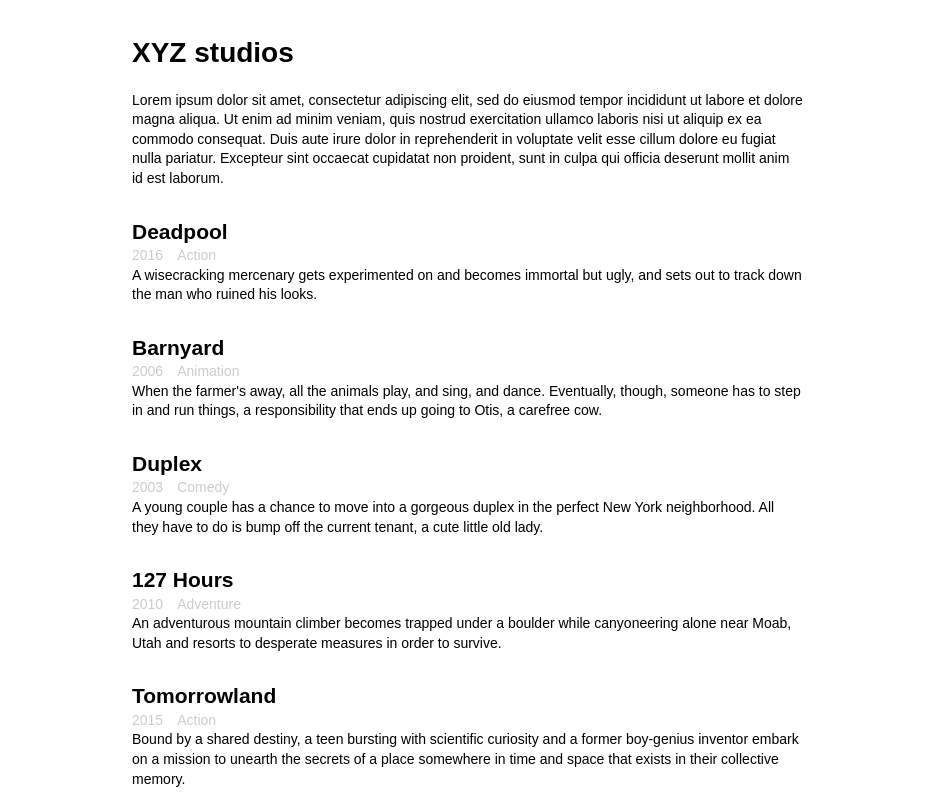
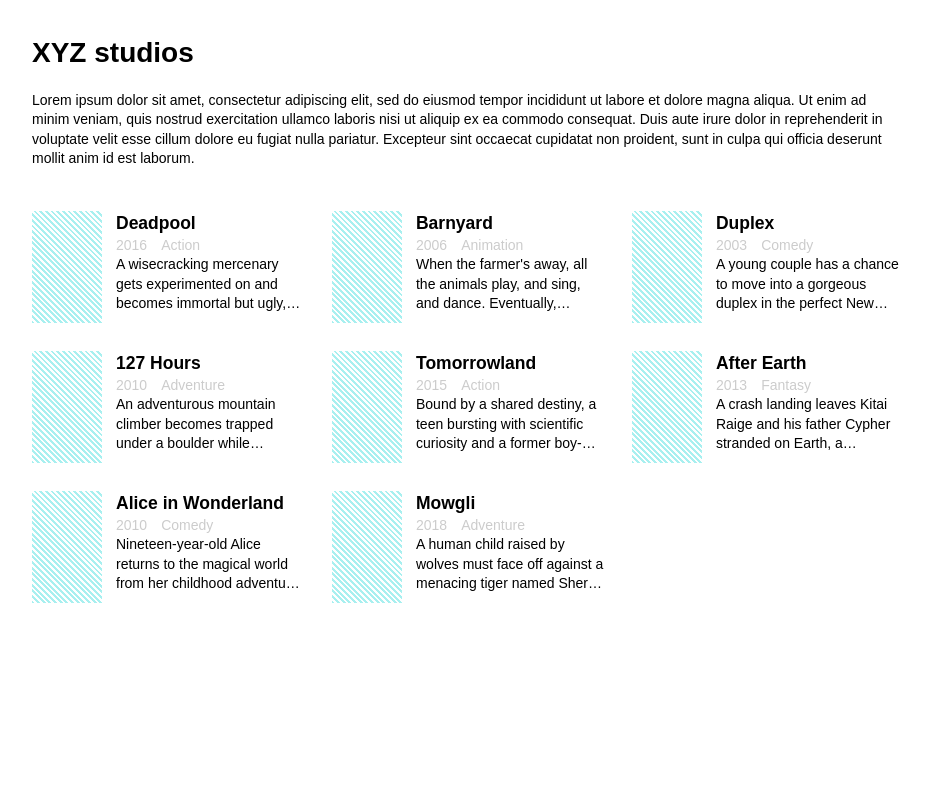
Before and after one commit to owlgrass/gdshive-movie-test, a Vue app: page / in a window 1280 px wide. Shown: the top 800 px of the page, without its empty margins (172-1102 px from the left). Built offline with nearby package versions, Linux system fonts and the light colour scheme.

Commit message:
Setup movie grid

```diff
--- a/src/App.vue
+++ b/src/App.vue
@@ -21,6 +21,13 @@
 
 	--main-background: white;
 
+	--box-shadow-hover:
+		0 5px 10px -3px hsla(0, 0%, 0%, .2), /* ambient shadow */
+		0 6px 6px -8px hsla(0, 0%, 0%, .2); /* cast shadow */
+	--box-shadow-focus:
+		0 4px 25px -6px hsla(0, 0%, 0%, .2),
+		0 12px 8px -10px hsla(0, 0%, 0%, .5);
+
 
 	/* Media query breakpoints */
 	--breakpoint-sm: 500px;
@@ -30,7 +37,7 @@
 }
 
 body {
-	max-width: var(--breakpoint-md);
+	max-width: 900px;
 	margin: 0 auto;
 
 	font-size: 0.875rem; /* 14px. Browser typical :root font-size is 16px */
--- a/src/views/Home.vue
+++ b/src/views/Home.vue
@@ -27,7 +27,7 @@ export default {
 </script>
 
 <style scoped>
-.home {
+.home > header {
 	padding: 1em;
 }
 </style>
--- a/src/views/Home/MovieGrid.vue
+++ b/src/views/Home/MovieGrid.vue
@@ -10,7 +10,7 @@
 			Fetching...
 		</div>
 
-		<MovieGridMovie
+		<MovieGridItem
 			v-else
 			class="grid-item"
 			v-for="movie in movies"
@@ -22,7 +22,7 @@
 </template>
 
 <script>
-import MovieGridMovie from './MovieGridMovie'
+import MovieGridItem from './MovieGridItem'
 
 export default {
 	name: 'MovieGrid',
@@ -68,12 +68,15 @@ export default {
 		this.fetchData()
 	},
 	components: {
-		MovieGridMovie
+		MovieGridItem
 	}
 }
 </script>
 
 <style scoped>
 .movie-grid {
+	display: flex;
+	flex-direction: row;
+	flex-wrap: wrap;
 }
 </style>
--- /dev/null
+++ b/src/views/Home/MovieGridItem.vue
@@ -0,0 +1,126 @@
+<template>
+	<a
+		class="movie-grid-item"
+		v-if="typeof movie === 'object' && movie.name"
+	>
+
+		<div class="image-container">
+			<!-- TODO: image here -->
+		</div>
+
+		<div class="descriptions">
+			<h2>{{ movie.name }}</h2>
+			<div class="tags">
+				<span v-text="movie.productionYear"></span>
+				<span v-text="movie.genre"></span>
+			</div>
+			<div class="synopsis" v-html="movie.synopsisShort"></div>
+		</div>
+
+	</a>
+</template>
+
+<script>
+export default {
+	name: 'MovieGridItem',
+	props: {
+		movie: {
+			default: () => {}
+		}
+	},
+	data() {
+		return {
+
+		}
+	},
+}
+</script>
+
+<style scoped>
+
+.movie-grid-item {
+	padding: 1em;
+	cursor: pointer;
+
+	/* Disable Android's blue highlight on touch */
+	-webkit-tap-highlight-color: transparent;
+
+	height: 10em;
+	width: 100%;
+	box-sizing: border-box;
+
+	/* Flush children to left and right */
+	display: flex;
+}
+
+@media (min-width: 600px) {
+	.movie-grid-item {
+		width: calc(100% / 2);
+	}
+}
+@media (min-width: 900px) {
+	.movie-grid-item {
+		width: calc(100% / 3);
+	}
+}
+
+
+.image-container {
+	width: 5em;
+	height: 100%;
+	background: repeating-linear-gradient(
+		45deg,
+		var(--accent-color-light), var(--accent-color-light) 2px,
+		transparent 2px, transparent 4px
+	);
+
+	flex-shrink: 0; /* prevents width shrinking */
+}
+
+/* For non-touchscreen devices */
+@media (hover: hover) {
+	.movie-grid-item:hover .image-container {
+		box-shadow: var(--box-shadow-hover);
+	}
+}
+
+
+.descriptions {
+	height: 100%;
+	overflow: hidden;
+	padding-left: 1em;
+}
+
+
+
+
+h2 {
+	margin: 0;
+	font-size: 1.25em;
+}
+
+.synopsis {
+
+	/* Clamp to 3 lines of text */
+	line-height: 1.4;
+	font: 1em;
+	height: calc(1.4 * 3em);
+	overflow: hidden;
+
+	/* Show ellipses at line 3 when overflow */
+	display: -webkit-box;
+	-webkit-box-orient: vertical;
+	-webkit-line-clamp: 3;
+
+}
+
+
+.tags {
+	color: var(--main-color);
+}
+.tags span {
+	margin-right: 1em;
+}
+
+
+</style>
--- a/src/views/Home/MovieGridMovie.vue
+++ /dev/null
@@ -1,48 +0,0 @@
-<template>
-	<div class="movie-grid-movie">
-		<h2>{{ movie.name }}</h2>
-		<div class="tags">
-			<span v-text="movie.productionYear"></span>
-			<span v-text="movie.genre"></span>
-		</div>
-		<div v-html="movie.synopsisShort"></div>
-	</div>
-</template>
-
-<script>
-export default {
-	name: 'MovieGridMovie',
-	props: {
-		movie: {
-			// type: Object,
-			default: () => {}
-		}
-	},
-	data() {
-		return {
-
-		}
-	},
-}
-</script>
-
-<style scoped>
-.movie-grid-movie {
-	padding: 1em 0;
-	box-sizing: border-box;
-}
-
-
-h2 {
-	margin: 0;
-}
-
-.tags {
-	color: var(--main-color);
-}
-.tags span {
-	margin-right: 1em;
-}
-
-
-</style>
```
